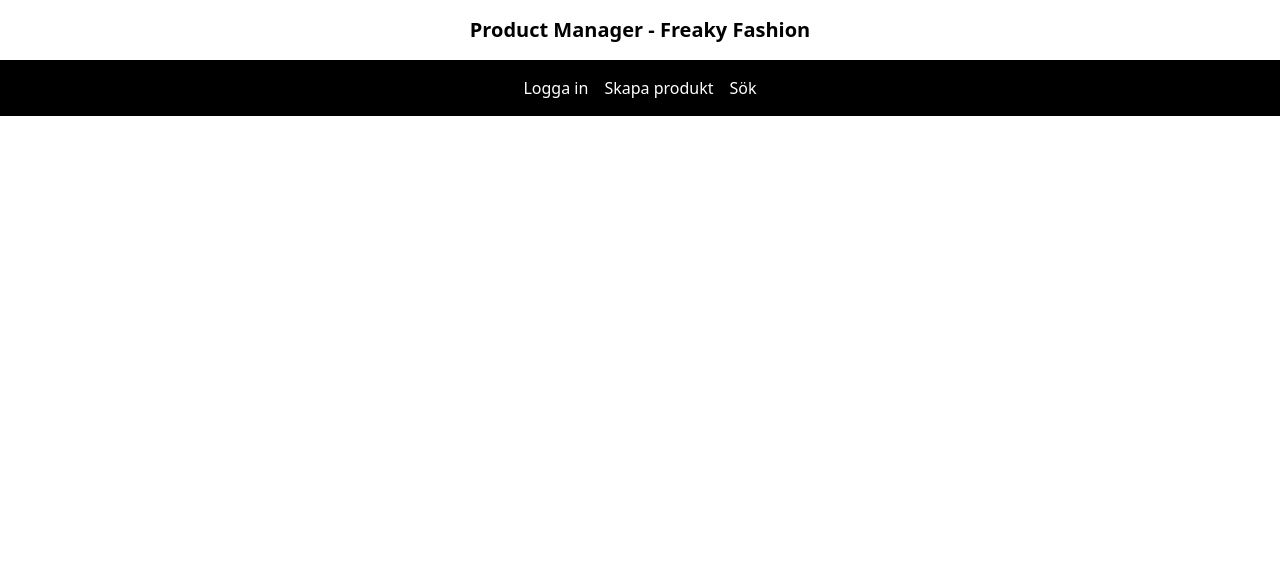
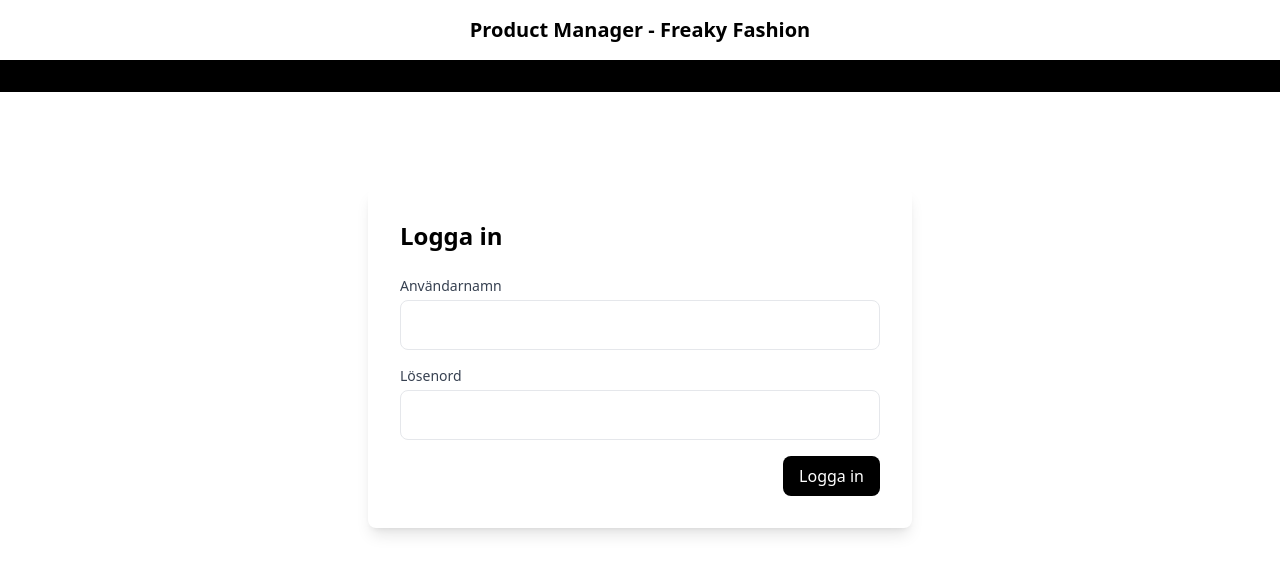
Before and after one commit to TKprinz/FreakyFashionReactClient, a React (Create React App) app: page / in a window 1280 px wide. Shown: the top 574 px of the page. Built offline with nearby package versions, Linux system fonts and the light colour scheme; no server answers.

Commit message:
Add to LogIn + select NavBar when logged in.

```diff
--- a/src/App.js
+++ b/src/App.js
@@ -2,7 +2,7 @@
 import ProductForm from "./components/Forms/ProductForm";
 import SearchBar from "./components/Search/SearchBar";
 import Login from "./components/Login/Login";
-import { BrowserRouter, Route, Routes, Link } from "react-router-dom"; // Lägg till Routes här
+import { BrowserRouter, Route, Routes, Link } from "react-router-dom";
 
 function App() {
   const [isLoggedIn, setIsLoggedIn] = useState(false);
@@ -13,7 +13,6 @@
     username: "TK@hotmail.com",
     password: "Password1337",
   };
-
   const [showLoggedInMessage, setShowLoggedInMessage] = useState(false);
 
   useEffect(() => {
@@ -107,6 +106,10 @@
     });
   };
 
+  const handleLogOut = () => {
+    setIsLoggedIn(false);
+  };
+
   return (
     <div className="App">
       <p className="text-center py-4 text-xl font-semibold">
@@ -117,14 +120,8 @@
           <div className="bg-black">
             <nav className="bg-black-600 p-4">
               <ul className="flex justify-center space-x-4">
-                <li>
-                  <Link
-                    to="/login"
-                    className="text-white hover:text-orange-500"
-                  >
-                    Logga in
-                  </Link>
-                </li>
+                {isLoggedIn && (
+                  <>
                     <li>
                       <Link
                         to="/produktskapande"
@@ -134,16 +131,29 @@
                       </Link>
                     </li>
                     <li>
-                  <Link to="/sok" className="text-white hover:text-orange-500">
+                      <Link
+                        to="/sok"
+                        className="text-white hover:text-orange-500"
+                      >
                         Sök
                       </Link>
                     </li>
+                    <li>
+                      <Link
+                        to="/"
+                        className="text-white hover:text-orange-500"
+                        onClick={handleLogOut}
+                      >
+                        Logga ut
+                      </Link>
+                    </li>
+                  </>
+                )}
               </ul>
             </nav>
           </div>
           <Routes>
-            {" "}
-            <Route path="/login" element={<Login onLogin={handleLogin} />} />
+            <Route path="/" element={<Login onLogin={handleLogin} />} />
             <Route
               path="/produktskapande"
               element={<ProductForm onAdd={handleOnAdd} />}
@@ -161,6 +171,19 @@
           </Routes>
         </header>
       </BrowserRouter>
+      {showLoggedInMessage && (
+        <div
+          className="bg-black p-4 text-white text-center"
+          style={{
+            position: "fixed",
+            top: "50%",
+            left: "50%",
+            transform: "translate(-50%, -50%)",
+          }}
+        >
+          Inloggning lyckades
+        </div>
+      )}
     </div>
   );
 }
--- a/src/components/Login/Login.jsx
+++ b/src/components/Login/Login.jsx
@@ -1,50 +1,53 @@
 import React, { useState } from "react";
+import { useNavigate } from "react-router-dom"; // Importera useNavigate
 
-const Login = ({ onLogin }) => {
+function Login({ onLogin }) {
   const [username, setUsername] = useState("");
   const [password, setPassword] = useState("");
   const [error, setError] = useState("");
-
-  const handleUsernameChange = (e) => {
-    setUsername(e.target.value);
-  };
-
-  const handlePasswordChange = (e) => {
-    setPassword(e.target.value);
-  };
+  const [isLoggedIn, setIsLoggedIn] = useState(false);
+  const navigate = useNavigate(); // Hämta navigationsfunktionen
 
   const handleSubmit = async (e) => {
     e.preventDefault();
+    // Implementera din inloggningslogik här och om inloggningen är framgångsrik:
+    // 1. Anropa onLogin-funktionen för att meddela förälder om inloggningen.
+    // 2. Uppdatera isLoggedIn till true.
 
-    // Här kan du göra en HTTP-förfrågan till din backend för att autentisera användaren
-    // Ersätt detta med riktig autentiseringslogik
-    try {
-      // Här kan du använda en inloggningstjänst för att verifiera användarnamn och lösenord
-      // Om inloggningen är framgångsrik, anropa onLogin-funktionen för att meddela huvudappen att användaren är inloggad
-      const response = await fetch("https://localhost:8000/auth", {
-        method: "POST",
-        headers: {
-          "Content-Type": "application/json",
-        },
-        body: JSON.stringify({ username, password }),
-      });
-
-      if (response.status === 200) {
+    // Exempel:
+    if (username === "TK@hotmail.com" && password === "Password1337") {
       onLogin(username);
+      setIsLoggedIn(true);
+      setError(""); // Nollställ felmeddelandet om inloggningen är framgångsrik
+      // Omdirigera användaren till en annan sida
+      setTimeout(() => {
+        navigate("/produktskapande");
+      }, 2000);
     } else {
-        setError("Felaktigt användarnamn eller lösenord.");
-      }
-    } catch (error) {
-      setError("Ett fel uppstod vid inloggningen.");
-      console.error("Fel vid inloggning:", error);
+      setError("Fel användarnamn eller lösenord.");
     }
   };
 
   return (
     <div className="p-4 max-w-xl mx-auto">
+      {isLoggedIn ? (
+        // Användaren är inloggad, visa ett meddelande eller gör vad du vill
+        <div
+          className="bg-black p-4 text-white text-center"
+          style={{
+            position: "fixed",
+            top: "50%",
+            left: "50%",
+            transform: "translate(-50%, -50%)",
+          }}
+        >
+          Inloggning lyckades
+        </div>
+      ) : (
+        // Användaren är inte inloggad, visa inloggningsformuläret
         <form
           onSubmit={handleSubmit}
-        className="bg-white p-8 rounded-lg shadow-lg"
+          className="bg-white p-8 rounded-lg shadow-lg mt-20"
         >
           <h2 className="text-2xl font-semibold mb-6">Logga in</h2>
           {error && <p className="text-red-500 mb-4">{error}</p>}
@@ -61,7 +64,7 @@
               name="username"
               className="mt-1 p-3 w-full border rounded-lg focus:ring focus:ring-blue-300"
               value={username}
-            onChange={handleUsernameChange}
+              onChange={(e) => setUsername(e.target.value)}
               required
             />
           </div>
@@ -78,7 +81,7 @@
               name="password"
               className="mt-1 p-3 w-full border rounded-lg focus:ring focus:ring-blue-300"
               value={password}
-            onChange={handlePasswordChange}
+              onChange={(e) => setPassword(e.target.value)}
               required
             />
           </div>
@@ -91,8 +94,9 @@
             </button>
           </div>
         </form>
+      )}
     </div>
   );
-};
+}
 
 export default Login;
```
Lines whose indentation alone changed are shown as unchanged.
